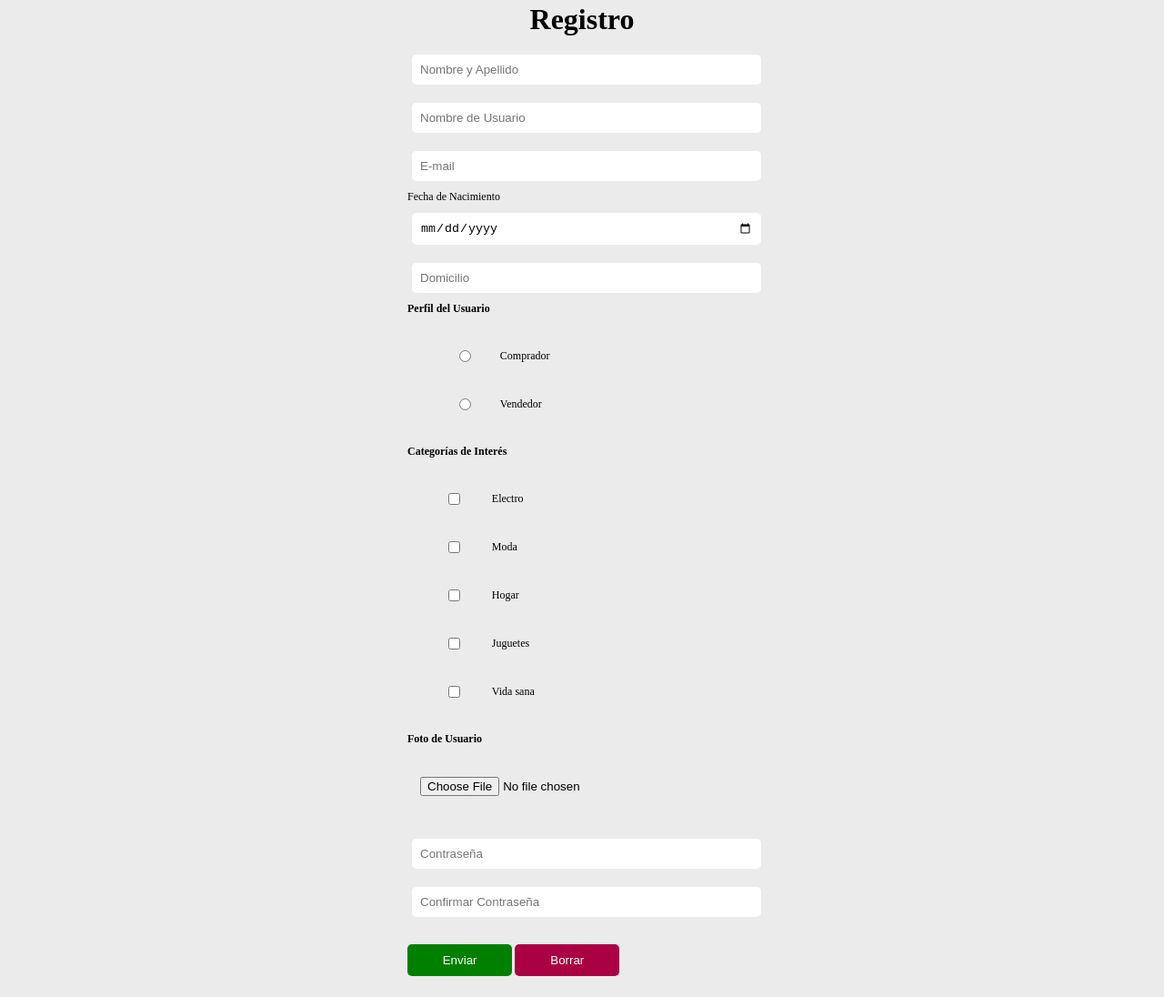
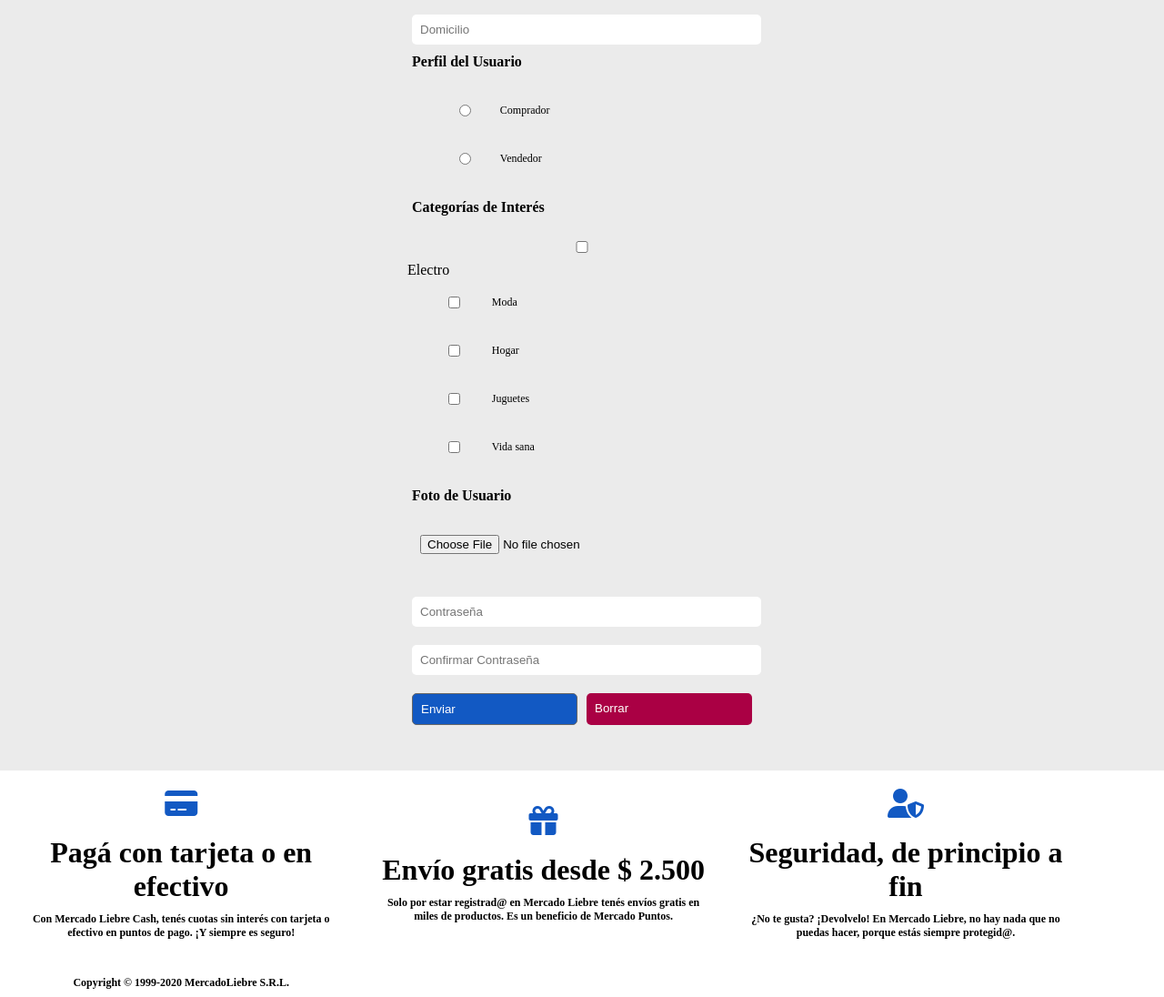
Before and after one commit to Rgonzalez1974/Mdo_liebre, a website: page views/register.html in a window 1280 px wide. Shown: the part 443-1539 px from the top of the page at 91% size. Drawn offline with Linux system fonts and the light colour scheme.

Commit message:
mjeora register

```diff
--- a/public/css/register.css
+++ b/public/css/register.css
@@ -19,6 +19,43 @@ input, button{
     border: none;
 }
 
+.subtitulo{
+    font-weight: bold;
+    padding: 10px 5px;
+    font-size: 16px;
+}
+
+.botones{
+    display: flex;
+    flex-direction: row;
+
+}
+
+
+
+#botonIngreso {
+    width: 50%;
+    border-style: none;
+
+    border-radius: 5px;
+    color: white;
+    background-color: #1259c3;
+    border: solid 1px #666;
+}
+
+#botonReseteo {
+    width: 50%;
+    border-style: none;
+
+    border-radius: 5px;
+    color: white;
+    background-color: #AA0044;
+}
+
+.botones a {
+    text-decoration: none;
+    color: white;
+}
 
 
 @media(min-width: 361px) {
--- a/public/css/styles.css
+++ b/public/css/styles.css
@@ -171,29 +171,13 @@ h2 {
     width: 20%;
 }
 
-#botonReseteo {
-    width: 30%;
-    border-style: none;
-    padding: 10px;
-    margin: 20px 0px;
-    border-radius: 5px;
-    color: white;
-    background-color: #AA0044;
-}
+
 
 #botonReseteo:hover {
     background-color: #CC1155;
 }
 
-#botonIngreso {
-    width: 30%;
-    border-style: none;
-    padding: 10px;
-    margin: 20px 0px;
-    border-radius: 5px;
-    color: white;
-    background-color: green;
-}
+
 
 #botonIngreso:hover {
     background-color: green;
--- a/public/css/styles_desk.css
+++ b/public/css/styles_desk.css
@@ -34,7 +34,7 @@
     }
 
     .descrip {
-        display: block;
+        display: none;
         width: 100%;
         color: white;
     }
@@ -56,3 +56,4 @@
     .iconsfoot:hover {
         color: #39b54a;
     }
+    }
--- a/views/register.html
+++ b/views/register.html
@@ -14,7 +14,7 @@
     <link href="https://fonts.googleapis.com/css2?family=Roboto:wght@300;400;500;700&display=swap" rel="stylesheet">
     <link rel="stylesheet" href="\css\styles.css">
     <link rel="stylesheet" href="\css\styles_tablet.css">
-    <link rel="stylesheet" href="\css\styles_desktop.css">
+    <link rel="stylesheet" href="\css\styles_desk.css">
     <link rel="stylesheet" href="\css\header.css">
     <link rel="stylesheet" href="\css\header_tablet.css">
     <link rel="stylesheet" href="\CSS\register.css">
@@ -64,25 +64,25 @@
 
     </header>
 
-    <section>
-        <img class="homeBanner" src="\imagenes\img-home-banner.jpg" alt="Banner">
-    </section>
+
     <main>
         <div>
             <h3 class="registro">Registro</h3>
             <form class="formulario" action="/" method="POST">
                 <div class="Datos-personales">
                     <p>
-                    <input class="ingreso" type="text" name="fullName" id="fullName" placeholder="Nombre y Apellido">
+                        <input class="ingreso" type="text" name="fullName" id="fullName"
+                            placeholder="Nombre y Apellido">
                     </p>
                     <p>
-                    <input class="ingreso" type="text" name="userName" id="userName" placeholder="Nombre de Usuario">
+                        <input class="ingreso" type="text" name="userName" id="userName"
+                            placeholder="Nombre de Usuario">
                     </p>
                     <p>
                         <input class="ingreso" type="email" name="email" id="email" placeholder="E-mail">
                     </p>
                     <p>
-                    <label for="fechaNacimiento">Fecha de Nacimiento</label><br>
+                        <label class="subtitulo">Fecha de Nacimiento</label><br>
                         <input class="ingreso" type="date" name="birthDate" id="birthDate">
                     </p>
 
@@ -90,7 +90,7 @@
                         <input class="ingreso" type="domicilio" name="domicilio" id="domicilio" placeholder="Domicilio">
                     </p>
 
-                <p><label for="perfilUsuario" class="regnegrita">Perfil del Usuario</label></p><br>
+                    <p><label class="subtitulo" class="regnegrita">Perfil del Usuario</label></p><br>
                     <div class="usuario">
                         <p>
                             <label class="profileUsuario"><input class="ingreso" type="radio" name="perfilUsuario"
@@ -105,13 +105,12 @@
 
 
 
-                <p><label for="intereses" class="regnegrita">Categorías de Interés</label></p><br>
+                    <p><label class="subtitulo">Categorías de Interés</label></p><br>
                     <div class="usuario">
 
-                    <p>
                         <input type="checkbox" value="electro" name="interes" id="electro">
                         <label for="electro">Electro</label>
-                    </p>
+
                         <p>
                             <input type="checkbox" value="moda" name="interes" id="moda">
                             <label for="moda">Moda</label>
@@ -132,7 +131,7 @@
                 </div>
 
                 <p>
-                    <label for="fotoUsuario" class="regnegrita">Foto de Usuario</label><br><br>
+                    <label for="fotoUsuario" class="subtitulo">Foto de Usuario</label><br><br>
                     <input type="file" id="foto" name="foto"></input>
                 </p><br>
 
@@ -142,10 +141,10 @@
                         placeholder="Confirmar Contraseña" class="ingreso">
                 </p>
 
-                <p>
-                    <button type="submit" class="ingreso" id="botonIngreso"><a href="/"></a>Enviar</button>
-                    <button type="reset" class="ingreso" id="botonReseteo">Borrar</button>
-                </p>
+                <div class="botones">
+                    <button type="submit" class="botones" id="botonIngreso"><a href="/"></a>Enviar</button>
+                    <button type="reset" class="botones" id="botonReseteo">Borrar</button>
+                </div>
             </form>
 
         </div>
```
Also changed, not shown: views/login.html (+2 -2 lines). Lines whose indentation alone changed are shown as unchanged.
